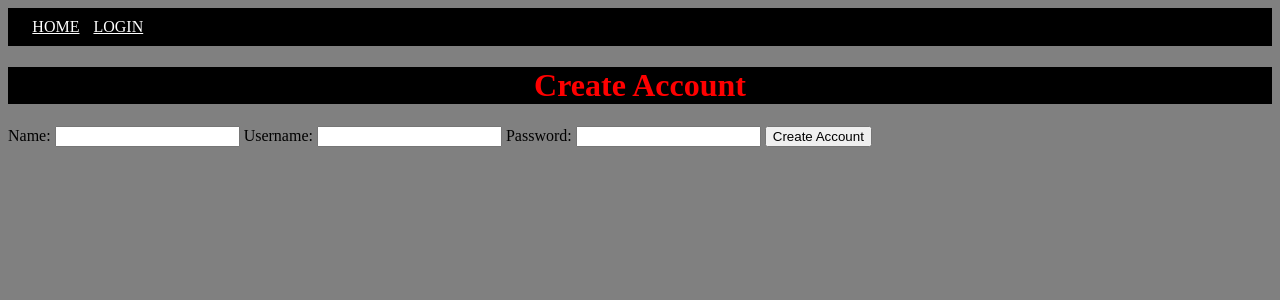
After one commit to GnomeCoderGX/coinCollectionWebsite2, a Flask app: page /create in a window 1280 px wide. The commit adds this page. Shown: the top 300 px of the page. Run offline with Flask 3, Linux system fonts and the light colour scheme.

Commit message:
you saw me

```diff
--- a/coinCollectionWebsite/app.py
+++ b/coinCollectionWebsite/app.py
@@ -56,6 +56,7 @@ def add():
         user = User(username=username, password=password, name=name)
         db.session.add(user)
         db.session.commit()
+        login_user(user)
         return redirect("/")
     return render_template("create.html")
 
--- a/coinCollectionWebsite/static/frog.css
+++ b/coinCollectionWebsite/static/frog.css
@@ -3,13 +3,14 @@ tags are called selectors in css
 
 */
 body{
-    background-color: red;
+    background-color: gray;
     font-family: papyrus;
 }
 
 h1, h2{
     background-color: black;
     color: red;
+    text-align: center
 
 }
 
--- /dev/null
+++ b/coinCollectionWebsite/templates/create.html
@@ -0,0 +1,14 @@
+{% extends "index.html" %}
+
+{% block content %}
+    <h1>Create Account</h1>
+    <form method="POST">
+        <label for="name">Name:</label>
+        <input type="text" name="name" >
+        <label for="username">Username:</label>
+        <input type="text" name="username" >
+        <label for="password">Password:</label>
+        <input type="password" name="password" >
+        <button type="submit">Create Account</button>
+    </form>
+{% endblock %}
--- a/coinCollectionWebsite/templates/index.html
+++ b/coinCollectionWebsite/templates/index.html
@@ -11,8 +11,8 @@
         <li><a href="/">HOME</a></li>
         {% if current_user.is_authenticated %}
             <li><a href="/leaderboard">LEADERBOARD</a></li>
-            <li><a href="/read">COLLECTION</a></li>
-            <li><a href="/piggybank">CREATE</a></li>
+            <li><a href="/collection">COLLECTION</a></li>
+            <li><a href="/piggybank">PIGGY BANK</a></li>
             <li><a href="/logout">LOGOUT</a></li>
         {% else %}
             <li><a href="/login">LOGIN</a></li>
--- a/coinCollectionWebsite/templates/login.html
+++ b/coinCollectionWebsite/templates/login.html
@@ -10,5 +10,9 @@
     <input type="submit" value="Login">
   </form>
 
+<form action="/create">
+    <input type="submit" value="Create Account" />
+</form>
+
   <p>{{message}}</p>
 {% endblock %}
```
Also changed, not shown: coinCollectionWebsite/instance/coinDatabase.db.
